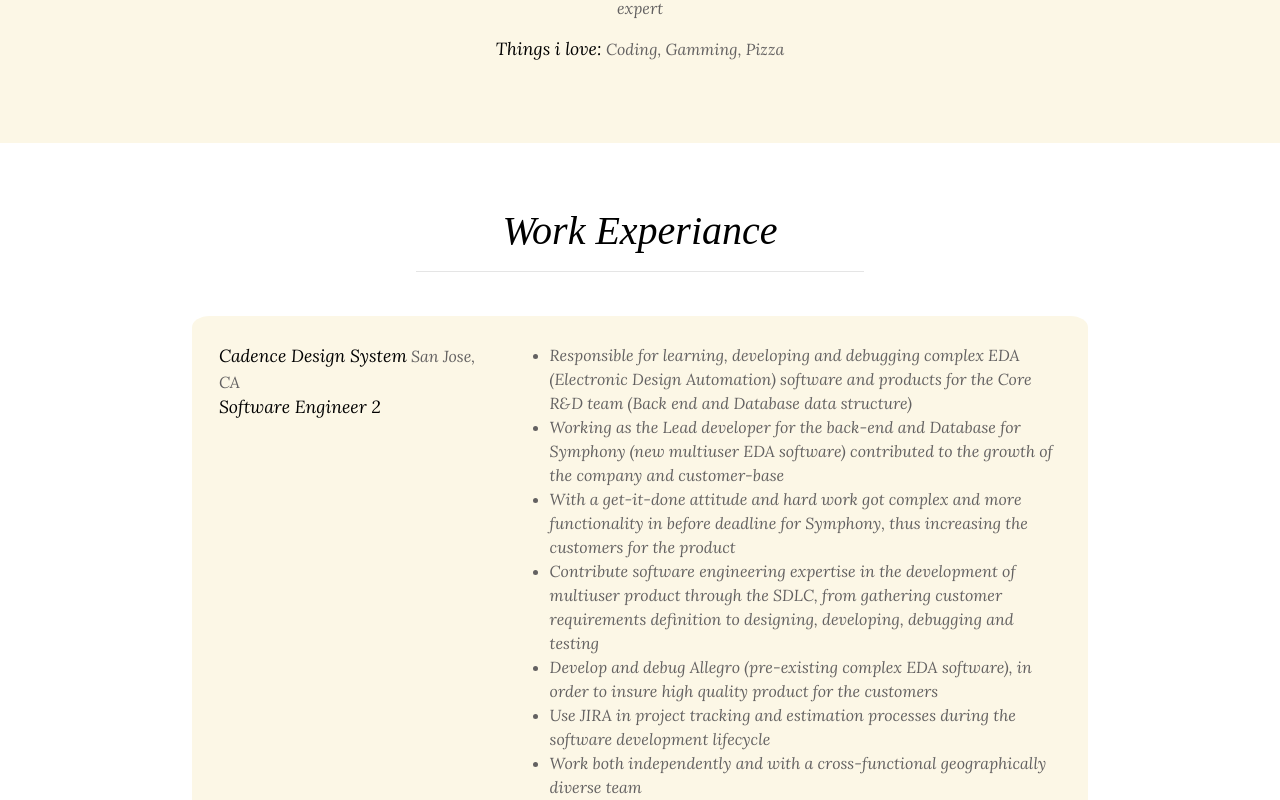
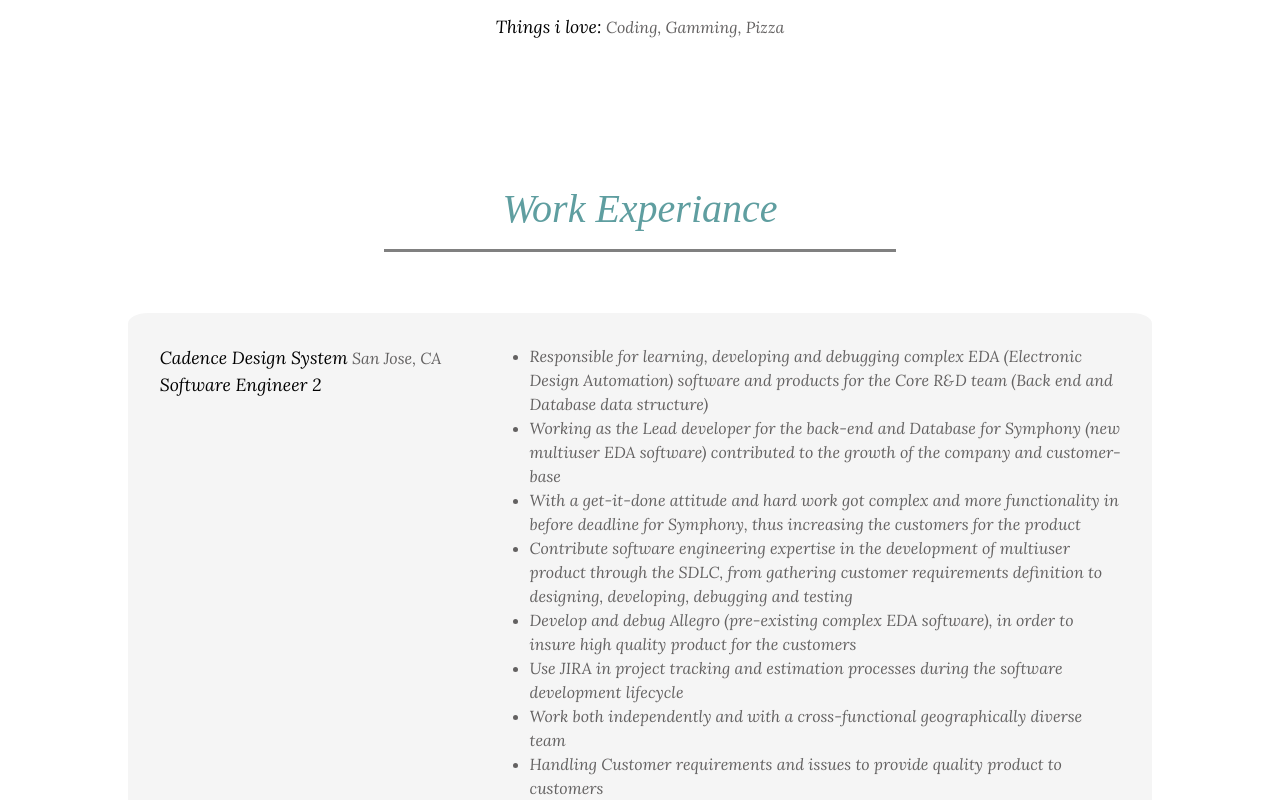
Before and after one commit to JasjotSingh/JasjotReactWeb, a React (Create React App) app: page / in a window 1280 px wide. Shown: the part 1100-1900 px from the top of the page. Built offline with nearby package versions, Linux system fonts and the light colour scheme; a web font is replaced by a local one.

Commit message:
fourth comit

```diff
--- a/public/styles.css
+++ b/public/styles.css
@@ -6,8 +6,11 @@
 
 hr{
     width:50%;
+    border: solid gray;
+    border-top: none;
+    border-left: none;
+    border-right: none;
 }
-
 
 /* ============== Top Div STRT================= */
 .topDiv{
@@ -56,13 +59,11 @@
 
 /*=============== About Div STRT===============*/
 .aboutDiv{
-    background-color: rgb(252, 247, 230);
+    background-color: white;
     width: auto;
     text-align: center;
 }
 /*=============== About Div END===============*/
-
-
 
 
 /*=============== Education Div STRT===============*/
@@ -73,11 +74,22 @@
 }
 /*=============== About Div END===============*/
 
+
 /*=============== Skill Div STRT===============*/
 .skillDiv{
-    background-color: rgb(252, 247, 230);
+    background-color: white;
     width: auto;
     text-align: center;
+}
+
+.skillDiv .card-columns{
+    padding: 5% 5%;
+}
+
+.skillDiv .card{
+    text-align: left;
+    margin-bottom: 20px;
+    box-shadow: 4px 5px 6px #888888;
 }
 /*=============== Skill Div END===============*/
 
@@ -92,14 +104,14 @@
     text-align: left;
     padding: 3% 3%;
     border: 1px none;
-    margin-top: 5%;
+    margin-top: 6%;
     border-radius: 2%;
-    background-color: rgb(252, 247, 230);
+    background-color: whitesmoke;
     position: relative;
     left: 0;
     top:0;
     box-shadow: 0 0 0 #888888;
-    transition: left ease-in-out .6s, top ease-in-out .6s, box-shadow ease-in-out .6s;
+    transition: left ease-in-out .6s, top ease-in-out .6s, box-shadow ease-in-out .4s;
 }
 
 /* .expDiv > div:hover{ */
@@ -111,10 +123,42 @@
 } */
 
 .innerExpDiv p{
-    margin: 0;
+    margin: 1px;
 }
 
 /* =============Exp divs END================ */
+
+/* =============Proj divs STRT================ */
+.projDiv{
+    background-color: white;
+    width: auto;
+    text-align: center;
+}
+
+.innerProjDiv{
+    text-align: left;
+    padding: 3% 3%;
+    border: 1px none;
+    margin: 3% 3%;
+    border-radius: 2%;
+    background-color: whitesmoke;
+    position: relative;
+    left: 0;
+    top:0;
+    box-shadow: 0 0 0 #888888;
+    transition: left ease-in-out .6s, top ease-in-out .6s, box-shadow ease-in-out .4s;
+}
+
+/* .expDiv > div:hover{ */
+    /* //one way independent of other things */
+    /* transform: translate(20px,-20px);
+    transition: transform ease-in .4s; */
+    /* top:-20px;
+    left:-20px;
+} */
+
+
+/* =============Proj divs END================ */
 
 
 
@@ -136,12 +180,12 @@
 }
 
 #profile h1{
-    color: black;
+    color: cadetblue;
     font-family: 'Playfair Display', serif;
-    font-weight: 200;
+    font-weight: 300;
 }
 
 #profile > div{
-    padding: 5% 15%;
+    padding: 5% 10%;
 }
 /* ================Main Profile END===================== */
--- a/src/components/Card.js
+++ /dev/null
@@ -1,28 +0,0 @@
-import React from "react";
-import ListItem from "./ListItem";
-
-function liItems(item){
-    return(
-        <ListItem
-          key = {item.id}
-          item = {item.item}
-        />
-    );
-}
-
-function SkillCard(param){
-  return(
-      <div className="card">
-      <button/>
-      <div className="card-body">
-        <h5 className="card-title">{param.Title}</h5>
-        <ul className="card-text">
-          {param.List.map(liItems)}
-        </ul>
-
-      </div>
-    </div>
-  );
-}
-
-export default SkillCard;
--- a/src/components/CardCol.js
+++ b/src/components/CardCol.js
@@ -1,10 +1,13 @@
 import React from "react";
-import SkillCardDiv from "./Card";
+import SkillCardDiv from "./Skill/SkillDiv";
 
 function createCard(params) {
     return(
         <SkillCardDiv
-            params = {params}
+            key= {params.id}
+            id={params.id}
+            title = {params.Title}
+            list = {params.List}
         />
     );
 }
@@ -12,7 +15,7 @@
 function CardCol(params) {
     return(
         <div className="card-columns">
-            {params.map(createCard)}
+            {params.skills.map(createCard)}
         </div>
     );
 }
--- a/src/components/ListItem.js
+++ b/src/components/ListItem.js
@@ -1,6 +1,7 @@
 import React from "react";
 
 function ListItem(item) {
+
     return(
         <li>
             {item.item}
--- a/src/components/ObjArray.js
+++ b/src/components/ObjArray.js
@@ -1,6 +1,6 @@
 import React from "react";
 import Heading from "./Heading";
-import RegDiv from "./RegDiv";
+import RegDiv,{Proj} from "./RegDiv";
 import CardColDiv from "./CardCol";
 
 
@@ -11,7 +11,18 @@
         <div className={params.className}>
             <Heading title = {params.title}/>
             <hr></hr>
-            <RegDiv workexp = {params.aboutme}/>
+            <RegDiv aboutme = {params.aboutme}/>
+        </div>
+    );
+}
+
+function ObjArrayToProjDiv(params) {
+
+    return (
+        <div className={params.className}>
+            <Heading title = {params.title}/>
+            <hr></hr>
+            <Proj aboutme = {params.aboutme}/>
         </div>
     );
 }
@@ -22,10 +33,10 @@
         <div className={params.className}>
             <Heading title = {params.title}/>
             <hr></hr>
-            <CardColDiv skills = {params}/>
+            <CardColDiv skills = {params.aboutme}/>
         </div>
     );
 }
 
 export default ObjArrayToRegDiv;
-export {ObjArrayToCardCol};
+export {ObjArrayToCardCol, ObjArrayToProjDiv};
--- /dev/null
+++ b/src/components/Proj/ProjDiv.js
@@ -0,0 +1,31 @@
+import React from "react";
+import classname from "classnames";
+
+
+function ProjDiv(props){
+    const classes = classname(props.innerClass, "col-lg-5", "col-md-12")
+    const [mouseover, setMouseOver] = React.useState(false);
+
+    function mouseLeave(){
+        setMouseOver(!mouseover);
+    }
+
+    function mouseEnter(){
+        setMouseOver(!mouseover);
+    }
+
+    let hoverStyle = {
+        top : mouseover && "-20px",
+        left: mouseover && "-20px",
+        boxShadow: mouseover && "5px 10px 8px #888888"
+    }
+    return(
+
+        <div className = {classes} style={hoverStyle} onMouseEnter ={mouseEnter} onMouseLeave={mouseLeave}>
+            <p><h4><span>{props.name}</span></h4> {props.language} </p>
+            <p>{props.desp}</p>
+        </div>
+
+    );
+}
+export default ProjDiv;
--- /dev/null
+++ b/src/components/Skill/SkillDiv.js
@@ -0,0 +1,50 @@
+import React from "react";
+import ListItem from "../ListItem";
+
+
+function liItems(item){
+    return(
+        <ListItem
+          key = {item.id}
+          item = {item.item}
+        />
+    );
+}
+
+
+function SkillCard(param){
+  let[mouseOver, getMouseOver] = React.useState(false);
+
+  function setMouseOver() {
+    getMouseOver(!mouseOver);
+  }
+
+  let style ={
+    backgroundColor : mouseOver ? "cadetblue" : "aliceblue",
+    color : mouseOver ? "white": "black",
+    marginBottom: "0",
+    padding:" 5% 5%",
+  }
+
+
+  return(
+    <div className="card">
+
+        <h5
+        style ={style}
+        onMouseOver={setMouseOver}
+        onMouseLeave={setMouseOver}
+        >
+          {param.title}
+        </h5>
+
+        <div className="card-body">
+          <ul className="card-text" >
+              {param.list.map(liItems)}
+          </ul>
+        </div>
+    </div>
+  );
+}
+
+export default SkillCard;
--- a/src/data/aboutMe.js
+++ b/src/data/aboutMe.js
@@ -121,37 +121,85 @@
         ],
         skill:[
                 {
+                    id:1,
                     Title: "Programmig Languages",
-                    List:["Java", "JavaScript", "Python", "HTML", "CSS"]
+                    List:[
+                        {id:1, item:"Java"},
+                        {id:2,item:"JavaScript"},
+                        {id:3,item:"Python"},
+                        {id:4, item:"HTML"},
+                        {id:5,item:"CSS"}
+                    ]
                 },
                 {
-                    Title: "Ide's",
-                    List:["Android Studio", "Eclipse", "SpringToolSet4", "IntelliJ", "VSCode"]
+                    id:2,
+                    Title: "IDE's",
+                    List:[
+                        {id:1,item:"Android Studio"},
+                        {id:2,item:"Eclipse"},
+                        {id:3,item:"SpringToolSet4"},
+                        {id:4, item:"IntelliJ"},
+                        {id:5,item:"VSCode"}
+                    ]
                 },
                 {
+                    id:3,
                     Title:"Tools and FrameWorks",
-                    List:["Node.js", "Express.js", "React", "Embedded js", "JQuery", "Spring MVC", "Spring Boot", "Jerey ( Jax-rs )", "Maven", "Spring Netflix Eureka service registry"]
+                    List:[
+                        {id:1,item:"Node.js"},
+                        {id:2,item:"Express.js"},
+                        {id:3,item:"React"},
+                        {id:4,item: "Embedded js"},
+                        {id:5,item:"JQuery"},
+                        {id:6,item:"Spring MVC"},
+                        {id:7, item:"Spring Boot"},
+                        {id:8, item:"Jerey ( Jax-rs )"},
+                        {id:9, item:"Maven"},
+                        {id:10,item:"Spring Netflix Eureka service registry"}
+                    ]
                 },
                 {
+                    id:4,
                     Title:"Database",
-                    List:["Data Structures", "MySQL", "Mongo DB", "SQLite", "Hibernate (DB Technology)"]
+                    List:[
+                        {id:1,item:"Data Structures"},
+                        {id:2,item:"MySQL"},
+                        {id:3,item:"Mongo DB"},
+                        {id:4, item:"SQLite"},
+                        {id:5,item:"Hibernate (DB Technology)"}
+                    ]
                 },
                 {
+                    id:5,
                     Title:"Version Controll",
-                    List:["Perforce", "Github"]
+                    List:[
+                        {id:1,item:"Perforce"},
+                        {id:2,item:"Github"}
+                    ]
                 }
         ],
         projects:[
             {
-                ProjectNAme: "Per-Tenant Open Stack Implementation",
+                id:1,
+                ProjectName: "Per-Tenant Open Stack Implementation",
                 Description :"Developed an interface as a proxy between cloud service users and service providers that can apply for different kind of cloud service from different service provider according to users’ requests. Used the Open Stack Swift and Cinder APIs to implement the interface of object storage and volume storage to allow users store/retrieve their files and volumes from any provider at the same time. Led the design of the modules.",
-                LanguageUsed: "Python"
+                LanguageUsed: "Python",
+                link:""
 
             },
             {
-                ProjectNAme: "EDUKid",
+                id:2,
+                ProjectName: "EDUKid",
                 Description :"(Android application) to be used primarily on Tablet or mobile, supports a child to learn in an interactive manner with the environment, allows custom module creation, so that the parents can play an active role as to what the child learns.",
-                LanguageUsed: "Java"
+                LanguageUsed: "Java",
+                link:""
+            },
+            {
+                id:3,
+                ProjectName: "Secrets Web Project",
+                Description : "Built a web app using Express js, Node js, ejs (for rendering HTML) and Mongoose for ODM with mongo db. Clients can sign up/ sign in on web site and start sharing their secrets online anomalously. Authentication is done using passport.js, which uses hashing and salting techniques. Also the secrets that are shared are kept in separate collections in mongodb, so that secrets cannot be traced back to the user. Hosted on cloud Heroku Cloud Application Platform.",
+                LanguageUsed: "JavaSCript",
+                link:""
             }
 
         ]
```
Also changed, not shown: src/components/App.js (+8 -3 lines), src/components/Exp/ExpDiv.js (+5 -3 lines), src/components/RegDiv.js (+26 -1 lines).
